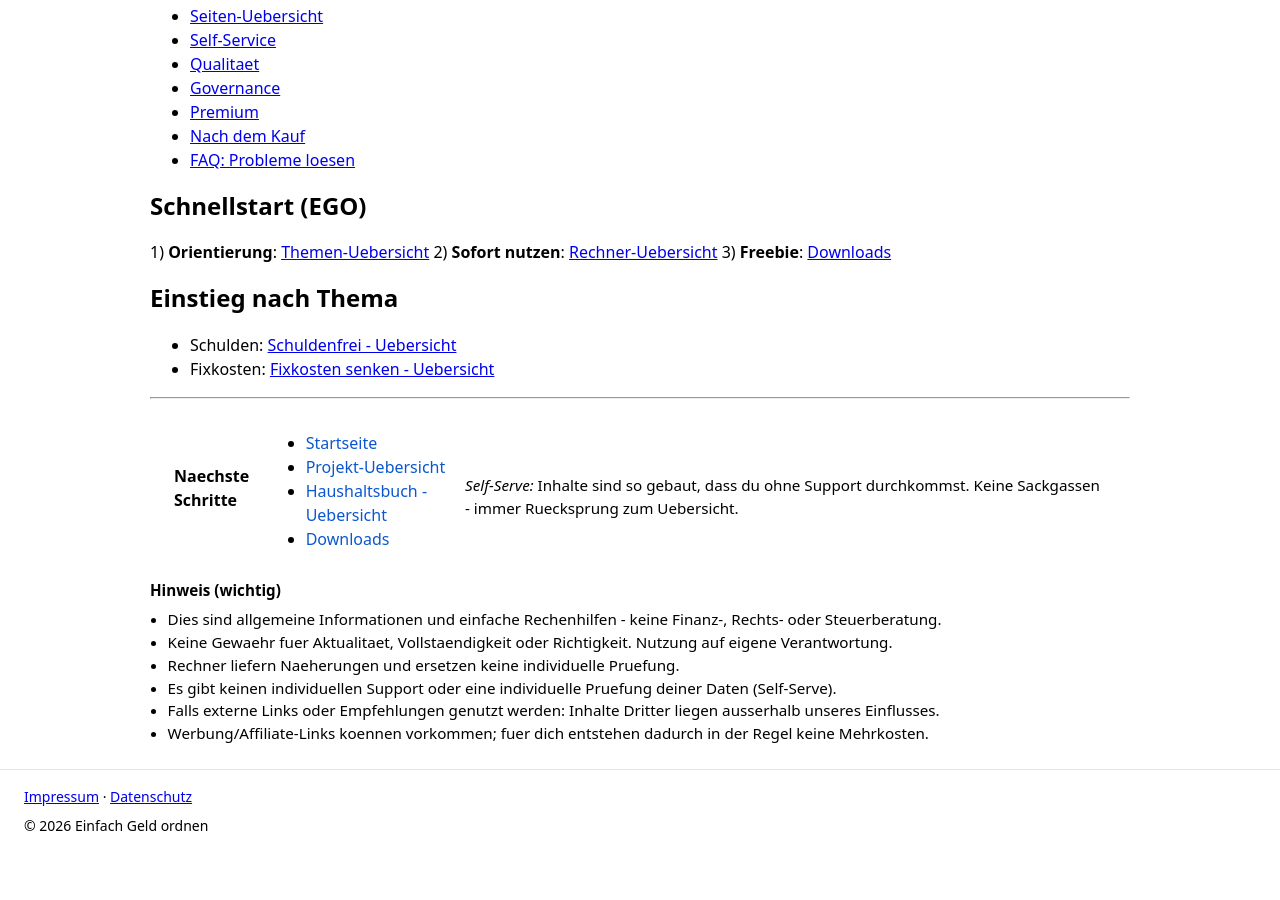
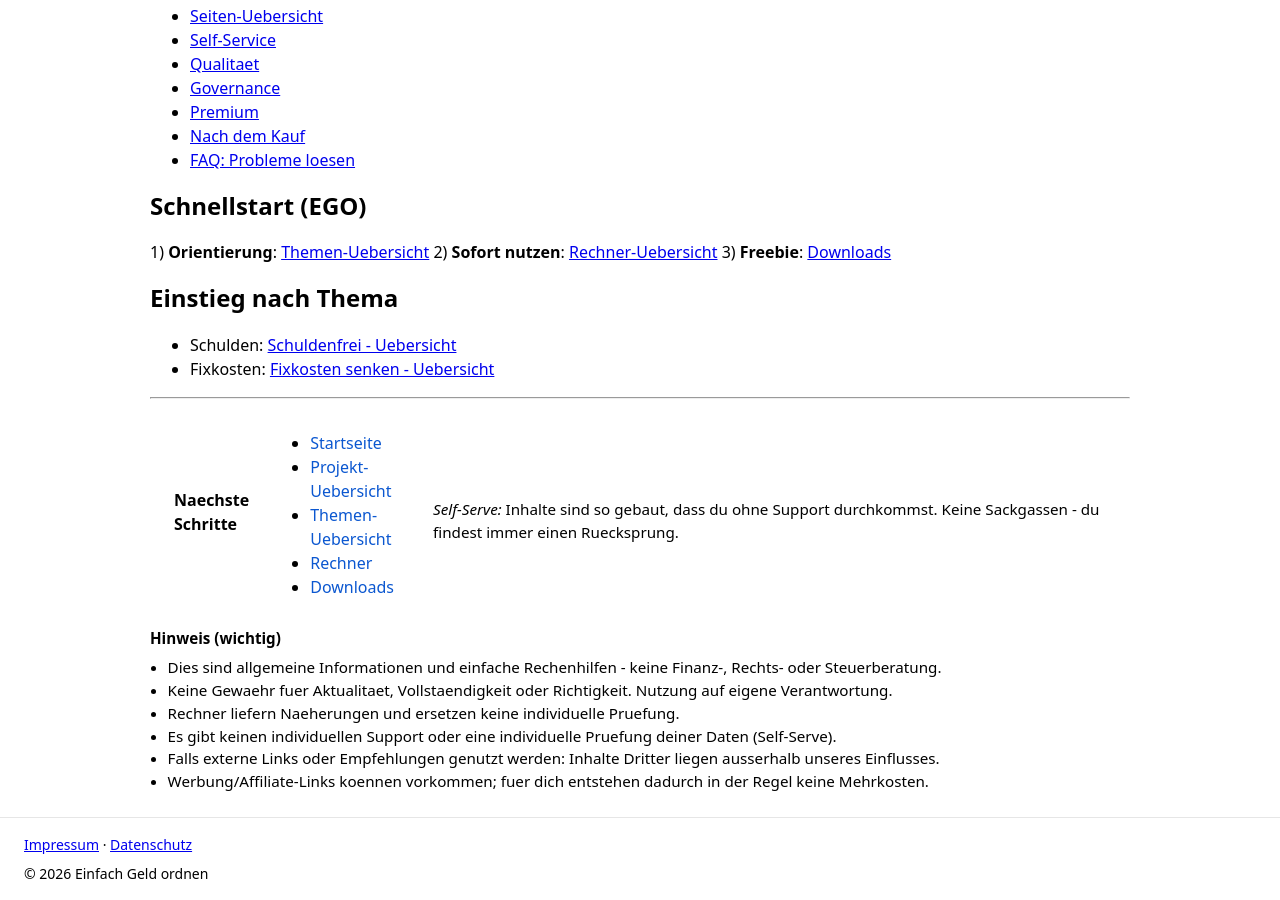
Before and after one commit to gluecklich-tools/einfach-geld-ordnen, a Jekyll site: the page built from index.md, in a window 1280 px wide and 900 px high, scrolled down 643 px. Built offline with Jekyll 4.4.1, drawn with Linux system fonts in a browser that asks for light colours; before the commit the page ends 1495 px from its top, so only the background shows below that.

Commit message:
Full replacement / Clone-Replace: remove systemlinks nav blocks, normalize pillar labels, simplify footer nav (A# v###)

```diff
--- a/_includes/no_sackgasse_footer.html
+++ b/_includes/no_sackgasse_footer.html
@@ -3,22 +3,14 @@
   <strong style="display:block;margin-bottom:0.35rem;">Naechste Schritte</strong>
   <ul style="margin:0;padding-left:1.1rem;">
     <li><a href="{{ site.baseurl }}/">Startseite</a></li>
-
-    {% assign p_pillar = site.pages | where: "permalink", "/pillar/index.html" | first %}
-    {% if p_pillar %}<li><a href="{{ site.baseurl }}{{ p_pillar.permalink }}">Projekt-Uebersicht</a></li>{% endif %}
-
-    {% assign p_hhb = site.pages | where: "permalink", "/seiten/haushaltsbuch.html" | first %}
-    {% if p_hhb %}<li><a href="{{ site.baseurl }}{{ p_hhb.permalink }}">Haushaltsbuch - Uebersicht</a></li>{% endif %}
-
-    {% assign p_fix = site.pages | where: "permalink", "/seiten/fixkosten.html" | first %}
-    {% if p_fix %}<li><a href="{{ site.baseurl }}{{ p_fix.permalink }}">Fixkosten - Check</a></li>{% endif %}
-
-    {% assign p_dl = site.pages | where: "permalink", "/seiten/downloads.html" | first %}
-    {% if p_dl %}<li><a href="{{ site.baseurl }}{{ p_dl.permalink }}">Downloads</a></li>{% endif %}
+    <li><a href="{{ site.baseurl }}/pillar/index.html">Projekt-Uebersicht</a></li>
+    <li><a href="{{ site.baseurl }}/pillar/cluster.html">Themen-Uebersicht</a></li>
+    <li><a href="{{ site.baseurl }}/seiten/rechner-index.html">Rechner</a></li>
+    <li><a href="{{ site.baseurl }}/seiten/downloads.html">Downloads</a></li>
   </ul>
 
   <p style="margin:0.75rem 0 0 0;font-size:0.95rem;">
-    <em>Self-Serve:</em> Inhalte sind so gebaut, dass du ohne Support durchkommst. Keine Sackgassen - immer Ruecksprung zum Uebersicht.
+    <em>Self-Serve:</em> Inhalte sind so gebaut, dass du ohne Support durchkommst. Keine Sackgassen - du findest immer einen Ruecksprung.
   </p>
 </nav>
 
```
